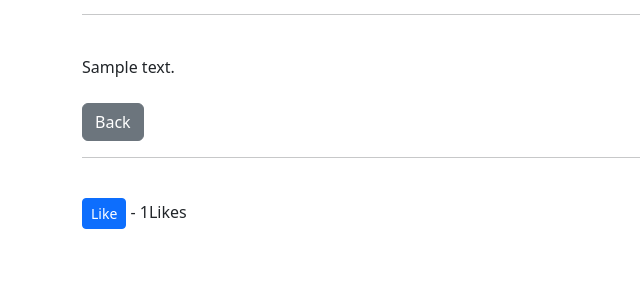
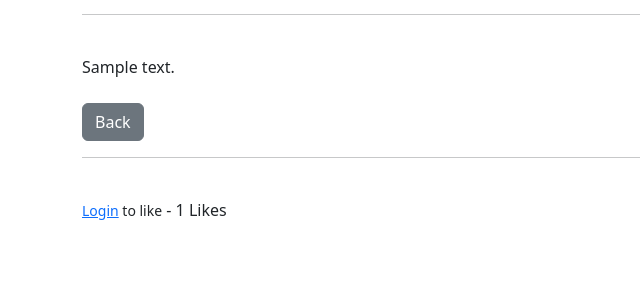
Before and after one commit to ScottA27/Portfolio-Project-4, a Django app: a page that uses templates/article_details.html in a window 1280 px wide. Shown: the part 162-462 px from the top of the page, without its empty margins (0-640 px from the left). Run offline with Django 3.2, Linux system fonts and the light colour scheme; tables that the repository leaves empty hold one stand-in row (values such as "Sample post").

Commit message:
Added ability to unlike posts and made it so that only logged in users can like/unlike

```diff
--- a/templates/article_details.html
+++ b/templates/article_details.html
@@ -27,8 +27,21 @@
 <br>
 <form action="{% url 'like_post' post.slug %}" method="POST">
     {% csrf_token %}
+
+    {% if user.is_authenticated %}
+    {% if liked %}
+    <button type="submit" name="post_slug" value="{{ post.slug }}" class="btn btn-danger btn-sm">Unlike</button> -
+    {{ number_of_likes }} Likes
+    {% else %}
     <button type="submit" name="post_slug" value="{{ post.slug }}" class="btn btn-primary btn-sm">Like</button> -
-    {{ number_of_likes }}Likes
+    {{ number_of_likes }} Likes
+    {% endif %}
+    {% else %}
+    <small><a href="{% url 'account_login' %}">Login</a> to like</small> -
+    {{ number_of_likes }} Likes
+    {% endif %}
+
+
 </form>
 
 
```
